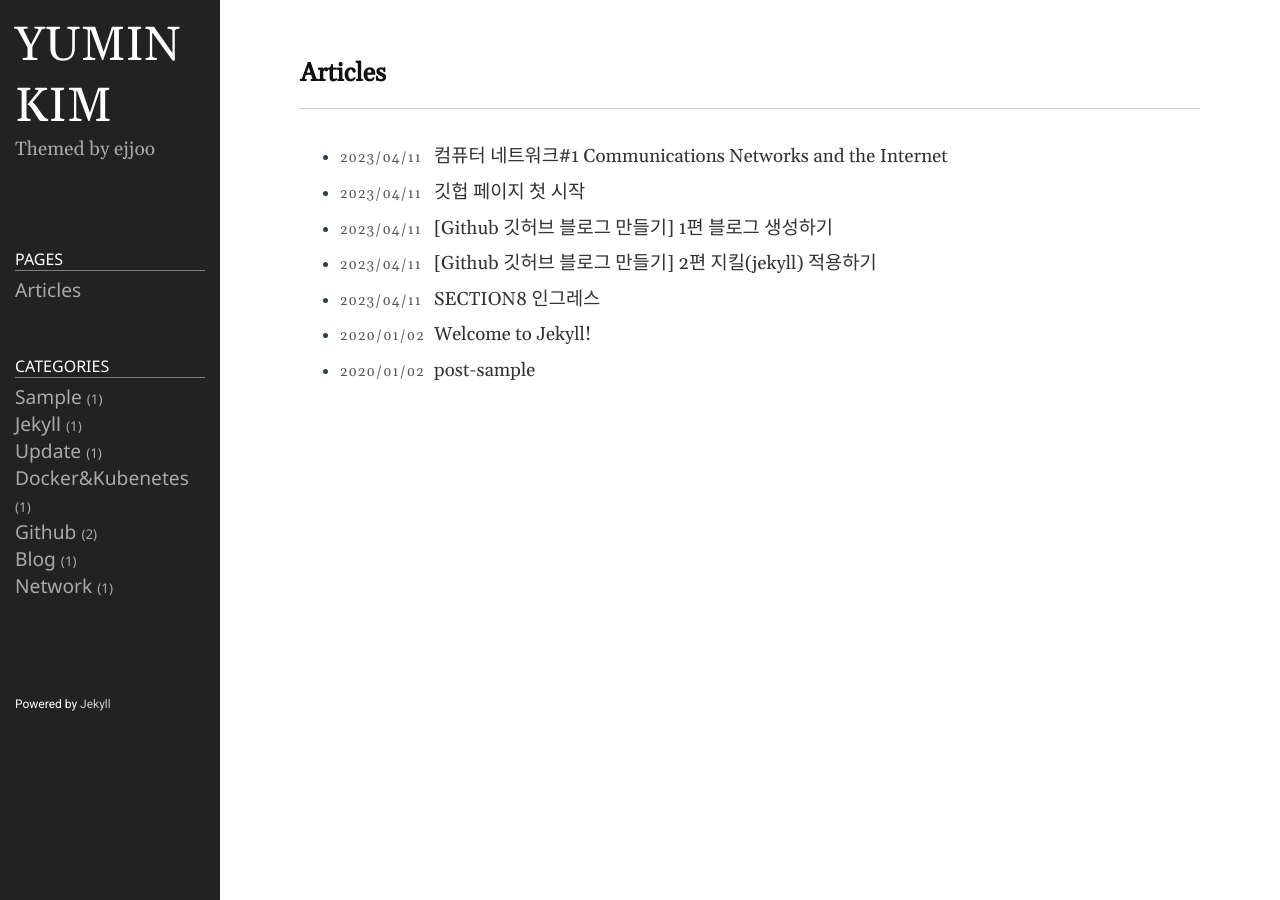
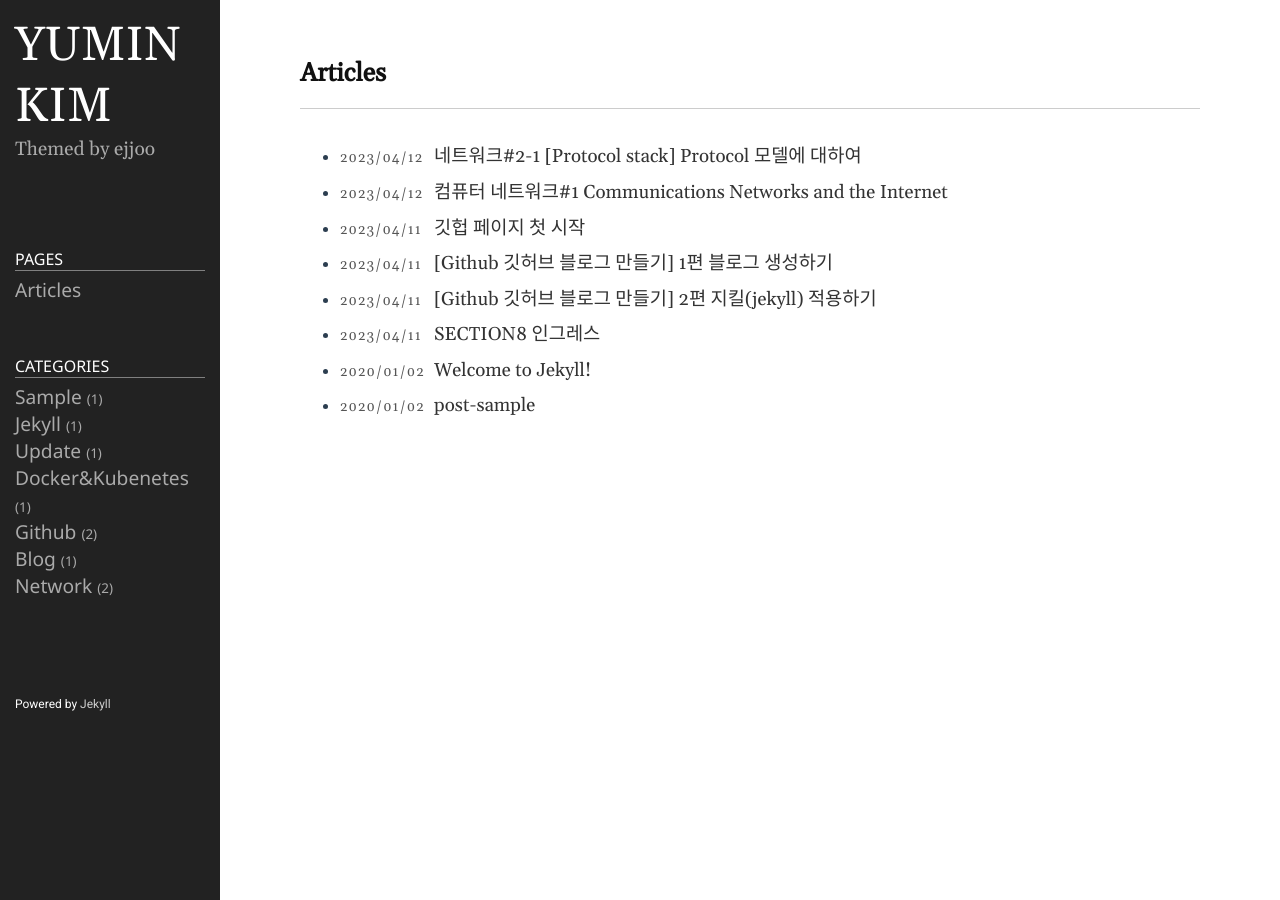
Before and after one commit to minyou2675/minyou2675.github.io, a Jekyll site: the page built from index.md, in a window 1280 px wide. Built offline with Jekyll 4.4.1, drawn with Linux system fonts in a browser that asks for light colours; some of the changed lines change nothing that is shown.

Commit message:
network 2-1

```diff
--- a/_posts/2023-04-12-Network1.md
+++ b/_posts/2023-04-12-Network1.md
@@ -10,8 +10,8 @@ tags:
 toc: true
 toc_sticky: true
 
-date: 2023-04-11
-last_modified_at: 2023-04-11
+date: 2023-04-12
+last_modified_at: 2023-04-12
 ---
 
 
--- /dev/null
+++ b/_posts/2023-04-12-Network2.md
@@ -0,0 +1,128 @@
+---
+title:  "네트워크#2-1 [Protocol stack] Protocol 모델에 대하여"
+excerpt: "Protocol 모델이란?"
+
+categories:
+  - Network
+tags:
+  - [Blog, Network]
+
+toc: true
+toc_sticky: true
+
+date: 2023-04-12
+last_modified_at: 2023-04-12
+---
+### Protocol 이란
+
+-   Internet 안에서의 각 entity들이 동작하는 방식
+-   주로 주고받는 메시지 + 관련 동작을 정의
+
+### Protocol 구조
+
+통신 네트워크는 여러 개의 protocol이 서로 얽혀서 동작
+
+-   **stack 구조**로 위 아래 protocol 끼리 API로 상호 작용
+
+### Protocol Model: Service 개념
+
+Clinet (혹은 service user)에게 무언가를 제공하는 것
+
+-   Communication service model
+    -   SAP(service access point)를 통해 packet 전달 서비스 제공
+    -   service user는 SP (Service Primitive)를 통해 서비스받음
+
+ ![image](https://user-images.githubusercontent.com/62383521/231221027-fb1cc519-00cc-4b8c-8641-6c684431e4b4.png)
+ "user를 통해 제공되며 SP 형식으로 교환"
+
+### Protocol Model: Service Primitive
+
+Service primitive는 이름/ 형식/ 파라미터로 구성
+
+-   이름 : CONNECT(연결 요청), DATA(요구/보낼 데이터)
+-   형식 : request / indication / response / confirm
+-   파라미터: called address, calling address, QoS...
+
+![image](https://user-images.githubusercontent.com/62383521/231221089-728a6c5d-23a0-4a5b-82cd-9185079ff30d.png)
+REQ -&gt; (2) IND -&gt; (3) RES -&gt; (4) CNF 순서 (들어있는 내용에 따라 CONNECT/DATA로 나뉜다.)
+
+### Protocol Model: Entity and SAP
+
+Entities : Service Provider 내에서 서로 interacting 하면서 실제 동작을 하는 존재
+
+-   communication service 실현을 위해 서로 message를 주고받음
+
+**SAP를 통해 받은 SP를 기반으로 동작**
+
+
+![image](https://user-images.githubusercontent.com/62383521/231221232-20f0ca55-8035-4161-a906-88067cf56f1e.png)"하나의 SAP에서 두 개의 Instance로 분산될 수 없다."
+
+###  Protocol Model: Service vs. Protocol
+
+**Communication protocol**
+
+-   peer entity들 간 상호작용을 하는 규칙
+-   peer entity끼리 서로 message를 주고받을 때 포맷이나 순서 등의 동작을 약속
+-   symmetric / asymmetric
+
+Service Provider 내에서 service를 실현하기 위한 도구/규칙이 바로 protocol임
+
+### Protocol Model: Protocol 구성
+
+-   Syntax : PDU에 대한 형식
+-   Semantics : protocol 동작을 위한 제어 정보
+-   Timing : procedure에 대한 동작 순서
+
+### Protocol Representation
+
+Time sequence diagram : 시간 흐름에 따른 entity 간 상호 작용을 그래픽하게 나타냄
+
+![image](https://user-images.githubusercontent.com/62383521/231221163-dba16f47-f208-4a12-a92f-30fea9c1c7c0.png)
+
+### Protocol Model: Protocol Data Units
+
+peer entity간 서로 주고받는 message가 **PDU**
+
+-   PDU의 format (structure, semantics)은 protocol에 의해 정의됨
+
+반대로 SAP를 통해 전달되는 message는 **SDU**
+
+
+![image](https://user-images.githubusercontent.com/62383521/231221290-975f0e74-99b3-4567-aff6-b727e8ee980d.png)
+
+
+
+### Principle of Transparency
+
+-   service provider는 user data에 대해 principle of transparency 적용
+    -   user data를 조작 없이 그대로 통과(하지만 너무 크면, fragmentation은 일어날 수 있다.)
+    -   Entity가 SDU를 PDU로 전달할 때는, SDU를 조작하면 안 된다.
+    -   user data 내용을 참고하여 동작하지 않음(protocol이 해야 하는 역할만 하고 처리해야 한다.)
+-   Protocol Control Information (PCI)
+    -   protocol 동작을 위해 SDU 앞뒤에 붙이는 제어 정보
+    -   Protocol header / trailer ( header + SDU + trailer)
+    -   송신 측 entity에서 붙이고, 수신 측 entity에서 제거
+
+### Protocol Functions
+
+여러 protocol에서 두루 사용되는 특정 procedure / mechanism
+
+**Error Control**
+
+-   PDU가 정상적으로 전달되지 않은 상황에서의 protocol entity의 동작
+-   에러가 난 packet은 재전송한다. (공용 protocol function)
+
+**Fragmentation, Flow control**
+
+-   entity 간 data를 서로 주고받는 속도 및 형태 조절
+
+### Protocol 동작의 특성
+
+**Concurrency**
+
+-   entity는 어떤 순간에도 서로 다른 service demand 및 event에 대해 동시적으로 반응동작해야 한다.
+
+**Nondeterminism**
+
+-   여러 가지 event가 동시에 발생하는 경우 어떤 순서로 처리가 될 지에 대한 예측이 되지 않는 특성
+-   어떤 event든 먼저 처리가 될 수 있어야 한다.
```
